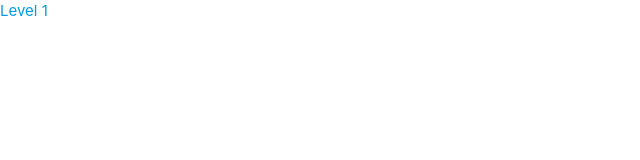
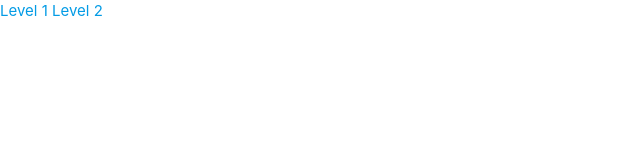
Before and after one commit to TKDPenguin/Background-Noise-Remover, a plain HTML site: page Views/titleScreen.html in a window 1280 px wide. Shown: the full height of the page, 0-640 px from the left. Drawn offline with nearby package versions, Linux system fonts and the light colour scheme.

Commit message:
updated level select

```diff
--- a/Views/titleScreen.html
+++ b/Views/titleScreen.html
@@ -9,6 +9,7 @@
 </head>
 <body>
     <a href="level1.html">Level 1</a>
+    <a href="level2.html">Level 2</a>
     <script type="text/javascript" src="js/materialize.min.js"></script>
 </body>
 </html>
```
